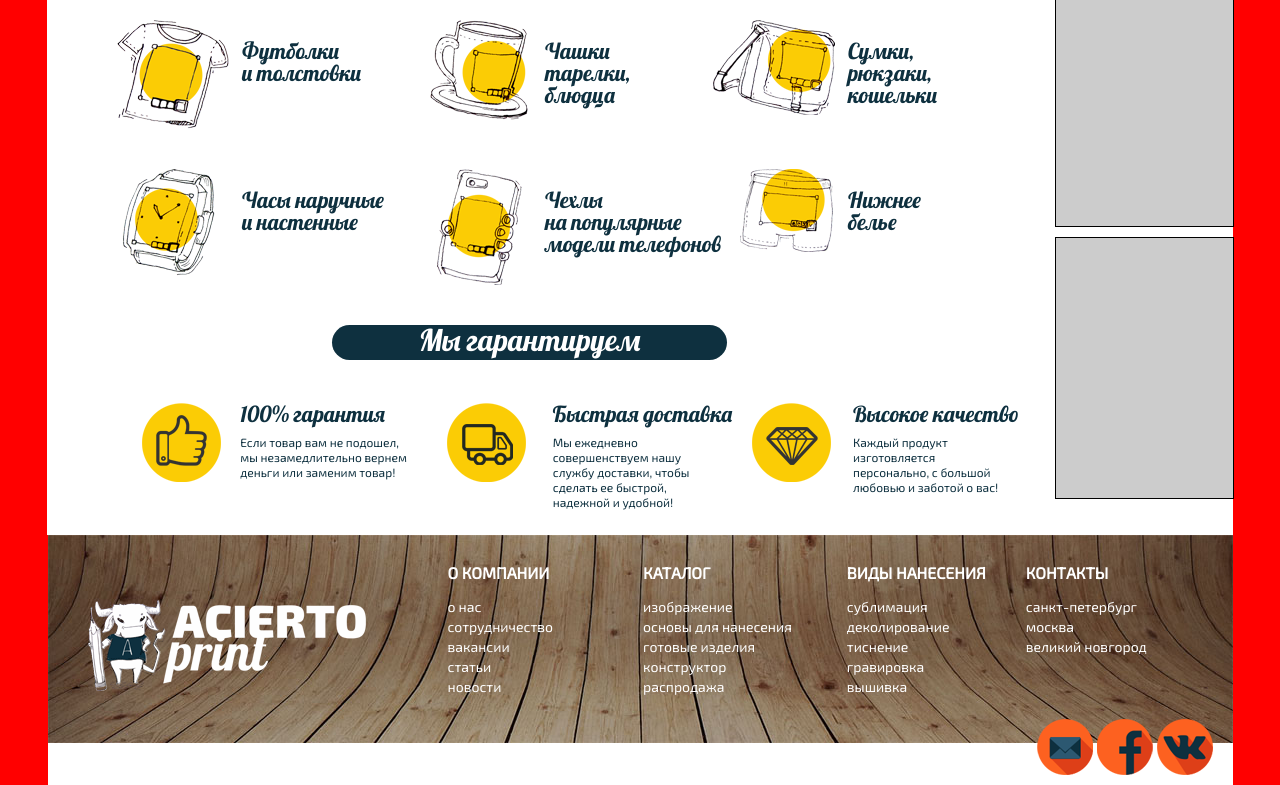
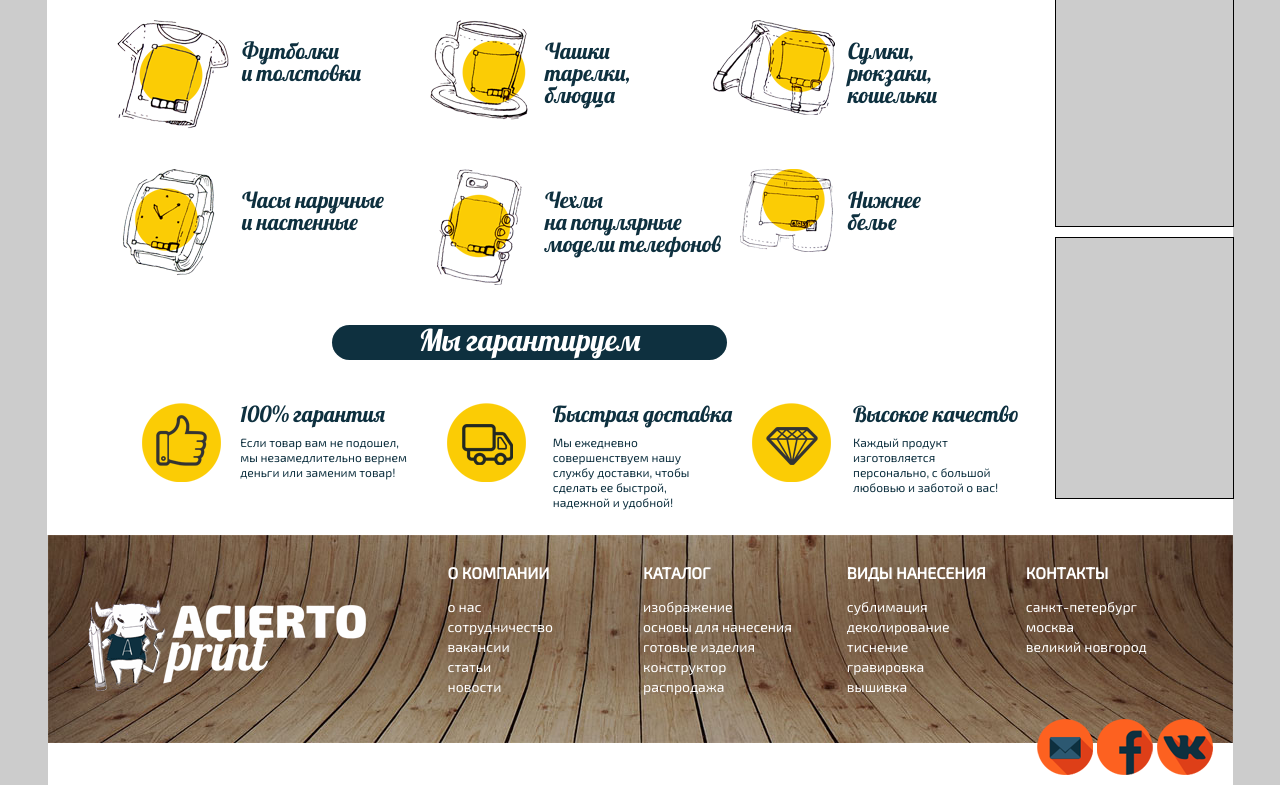
Before and after one commit to DoYouLikeOrigami/print, a plain HTML site: page article.html in a window 1280 px wide. Shown: the part 527-1312 px from the top of the page. Drawn offline with Linux system fonts and the light colour scheme.

Commit message:
test commit

```diff
--- a/static/css/styles.less
+++ b/static/css/styles.less
@@ -2,7 +2,7 @@ body {
   font-family: 'Exo 2', sans-serif;
   width: 100%;
   height: 100%;
-  background: red;
+  background: #ccc;
 }
 header {
     & > .top-menu {
```
